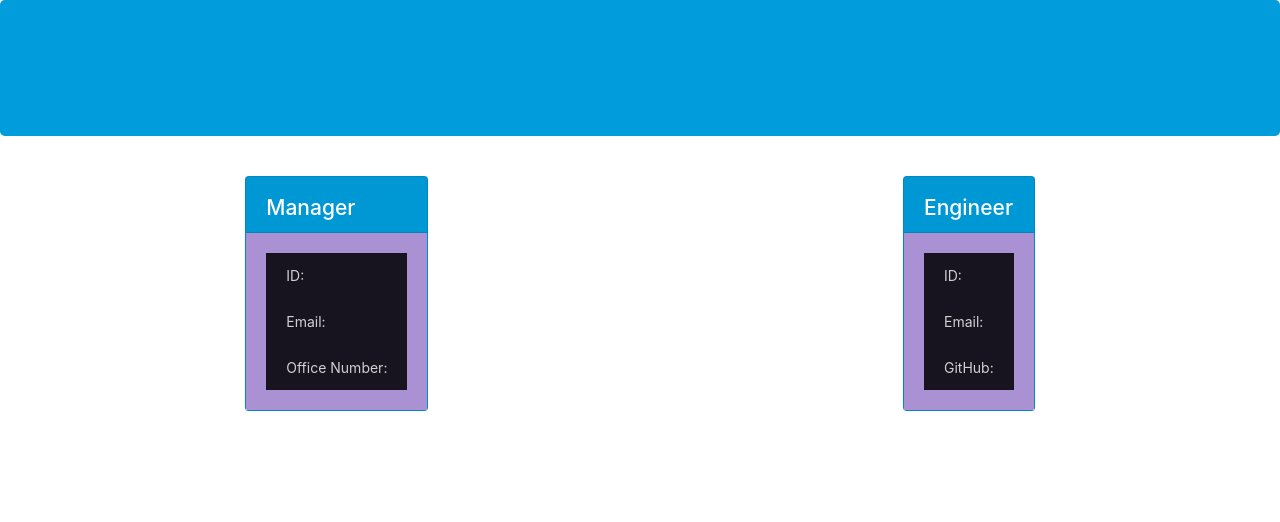
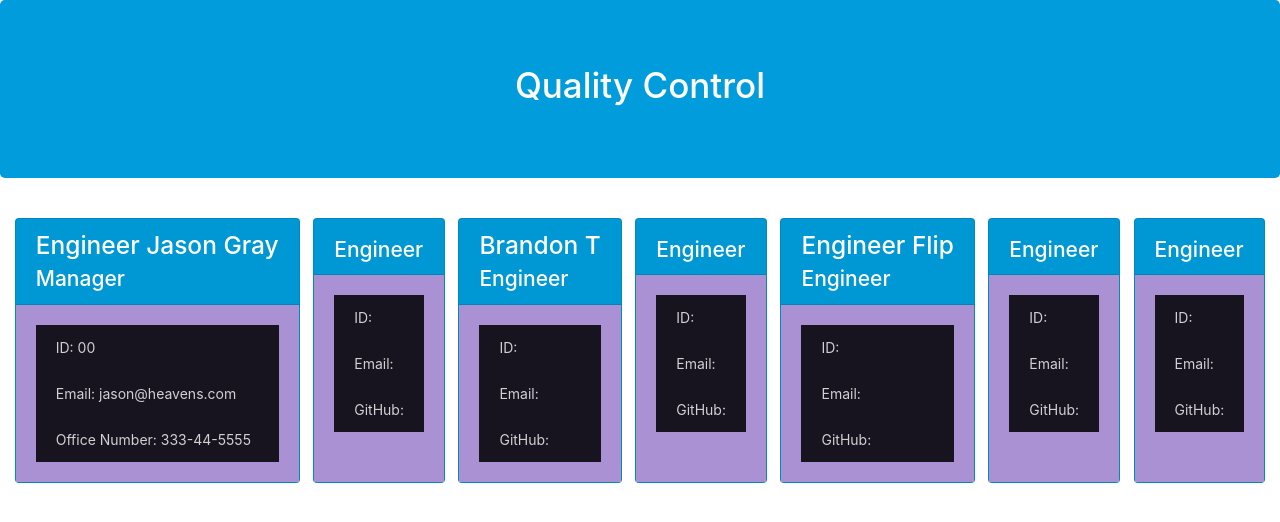
Before and after one commit to mekditd/Team-Profile, a website: page output/teampage.html in a window 1280 px wide. Drawn offline with nearby package versions, Linux system fonts and the light colour scheme; files that its build step writes are made by us from their sources.

Commit message:
updated demo img

```diff
--- a/output/teampage.html
+++ b/output/teampage.html
@@ -7,12 +7,12 @@
     <meta http-equiv="X-UA-Compatible" content="ie=edge">
     <link rel="stylesheet" href="https://stackpath.bootstrapcdn.com/bootstrap/4.4.1/css/bootstrap.min.css" integrity="sha384-Vkoo8x4CGsO3+Hhxv8T/Q5PaXtkKtu6ug5TOeNV6gBiFeWPGFN9MuhOf23Q9Ifjh" crossorigin="anonymous">
     <link rel="stylesheet" href="../css/pulse.css" type="text/css">
-    <title></title>
+    <title>Quality Control</title>
 </head>
 
 <body>
     <div class="jumbotron bg-info text-white text-center">
-        <h1></h1>
+        <h1>Quality Control</h1>
     </div>
 
     <div class="d-flex flex-wrap justify-content-around p-2 bd-highlight">
@@ -21,14 +21,84 @@
 
 <div class="card text-white bg-info mb-3" style="max-width: 20rem;">
     <div class="card-header">
+        <h3 class="card-title">Engineer Jason Gray</h3>
+        <h4 class="card-subtitle">Manager</h4>
+    </div>
+    <div class="card-body bg-secondary">
+        <ul class="list-group list-group-flush">
+            <li class="list-group-item">ID: 00</li>
+            <li class="list-group-item">Email: jason@heavens.com</li>
+            <li class="list-group-item">Office Number: 333-44-5555</li>
+        </ul>
+    </div>
+</div><!--Engineer card-->
+
+<div class="card text-white bg-info mb-3" style="max-width: 20rem;">
+    <div class="card-header">
         <h3 class="card-title"></h3>
-        <h4 class="card-subtitle">Manager</h4>
+        <h4 class="card-subtitle">Engineer</h4>
     </div>
     <div class="card-body bg-secondary">
         <ul class="list-group list-group-flush">
             <li class="list-group-item">ID: </li>
             <li class="list-group-item">Email: </li>
-            <li class="list-group-item">Office Number: </li>
+            <li class="list-group-item">GitHub: </li>
+        </ul>
+    </div>
+</div><!--Engineer card-->
+
+<div class="card text-white bg-info mb-3" style="max-width: 20rem;">
+    <div class="card-header">
+        <h3 class="card-title">Brandon T</h3>
+        <h4 class="card-subtitle">Engineer</h4>
+    </div>
+    <div class="card-body bg-secondary">
+        <ul class="list-group list-group-flush">
+            <li class="list-group-item">ID: </li>
+            <li class="list-group-item">Email: </li>
+            <li class="list-group-item">GitHub: </li>
+        </ul>
+    </div>
+</div><!--Engineer card-->
+
+<div class="card text-white bg-info mb-3" style="max-width: 20rem;">
+    <div class="card-header">
+        <h3 class="card-title"></h3>
+        <h4 class="card-subtitle">Engineer</h4>
+    </div>
+    <div class="card-body bg-secondary">
+        <ul class="list-group list-group-flush">
+            <li class="list-group-item">ID: </li>
+            <li class="list-group-item">Email: </li>
+            <li class="list-group-item">GitHub: </li>
+        </ul>
+    </div>
+</div><!--Engineer card-->
+
+<div class="card text-white bg-info mb-3" style="max-width: 20rem;">
+    <div class="card-header">
+        <h3 class="card-title">Engineer Flip</h3>
+        <h4 class="card-subtitle">Engineer</h4>
+    </div>
+    <div class="card-body bg-secondary">
+        <ul class="list-group list-group-flush">
+            <li class="list-group-item">ID: </li>
+            <li class="list-group-item">Email: </li>
+            <li class="list-group-item">GitHub: </li>
+        </ul>
+    </div>
+</div><!--Engineer card-->
+
+<div class="card text-white bg-info mb-3" style="max-width: 20rem;">
+    <div class="card-header">
+        <h3 class="card-title"></h3>
+        <h4 class="card-subtitle">Engineer</h4>
+    </div>
+    <div class="card-body bg-secondary">
+        <ul class="list-group list-group-flush">
+            <li class="list-group-item">ID: </li>
+            <li class="list-group-item">Email: </li>
+            <li class="list-group-item">GitHub: </li>
         </ul>
     </div>
 </div><!--Engineer card-->
```
Also changed, not shown: Capture.PNG (added), README.md.
